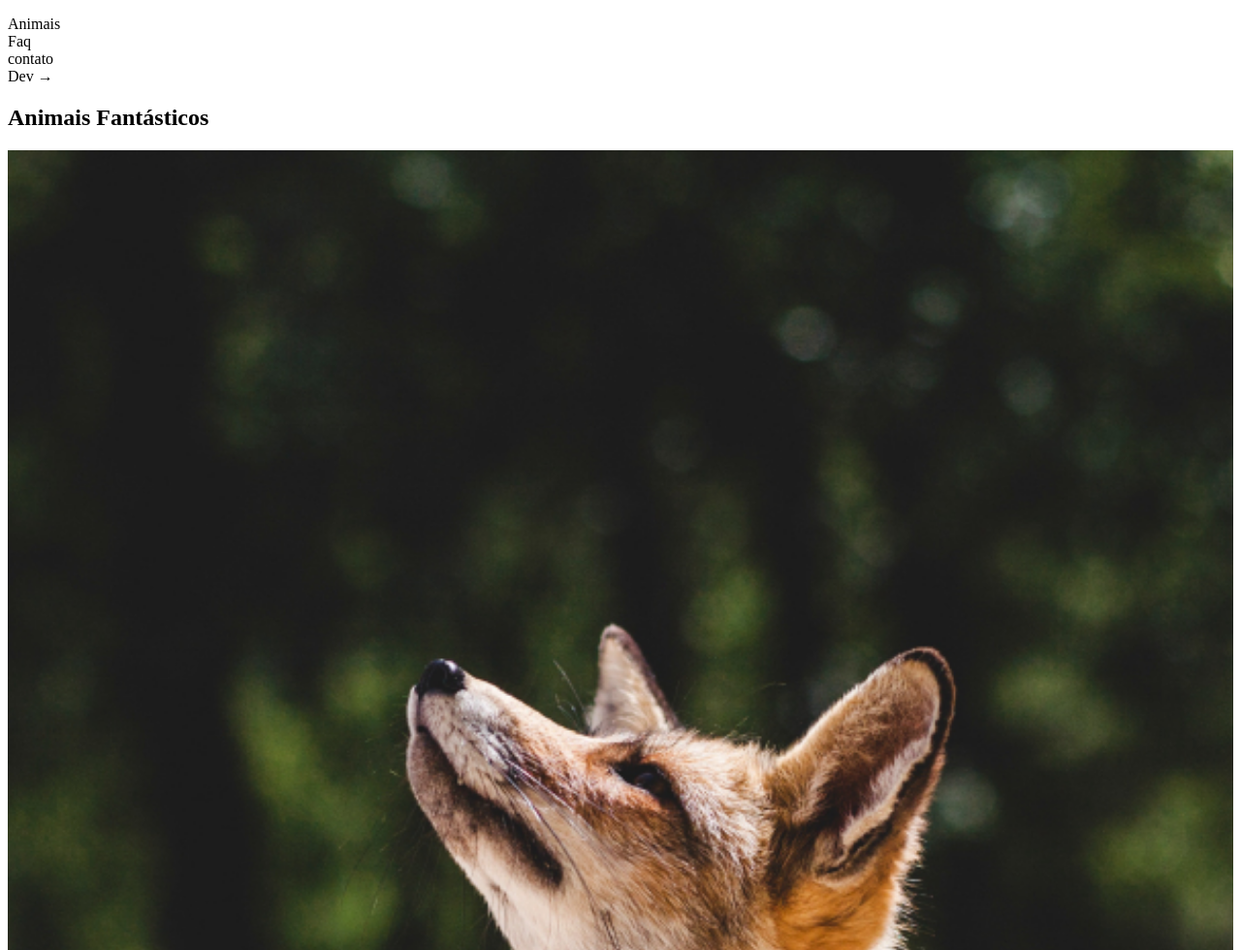
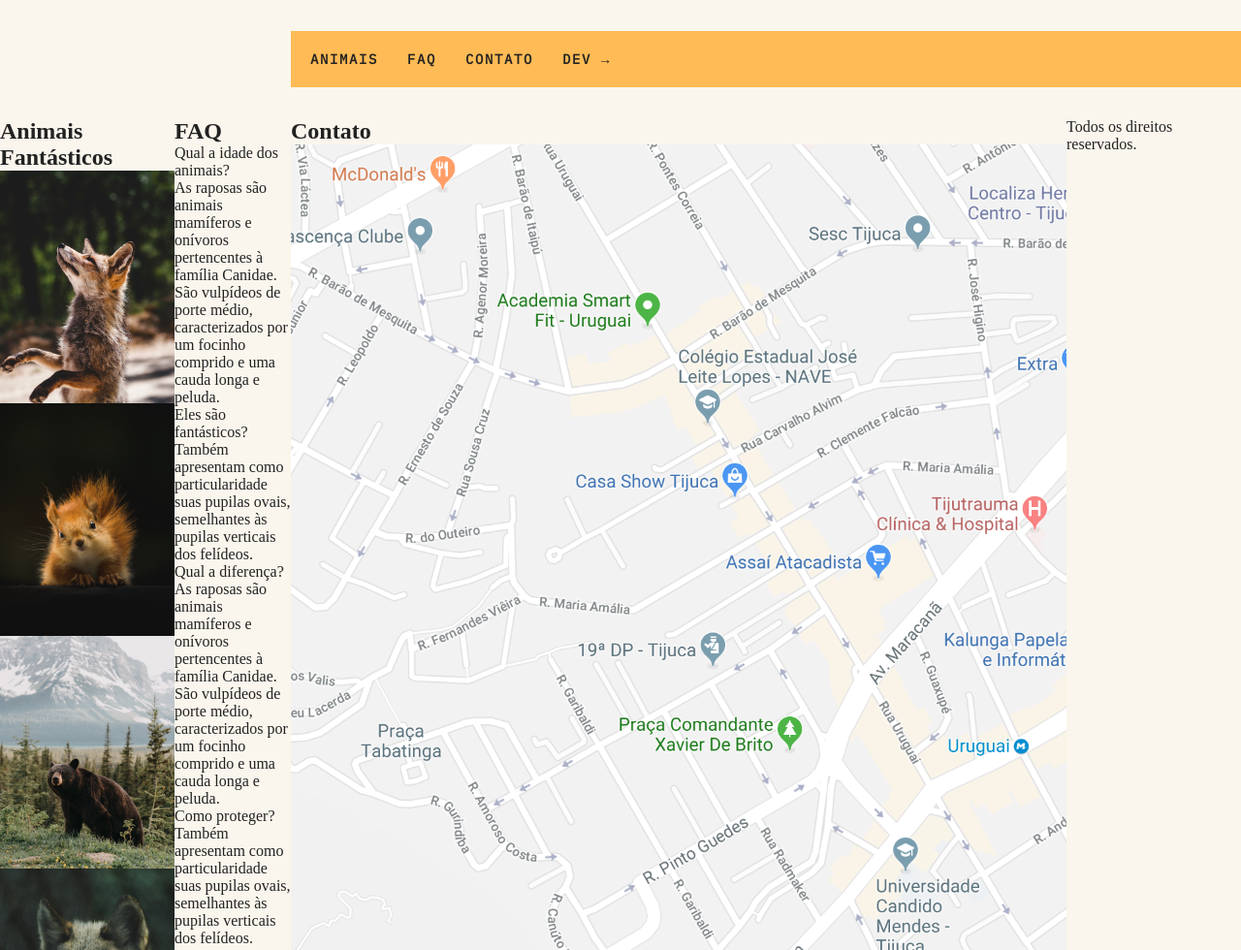
Before and after one commit to andersonwea/animais-fantasticos, a plain HTML site: page index.html in a window 1280 px wide. Shown: the top 980 px of the page at 97% size. Drawn offline with Linux system fonts and the light colour scheme.

Commit message:
estilização do header

```diff
--- a/css/global.css
+++ b/css/global.css
@@ -1,6 +1,6 @@
 * {
-  border: 0;
   padding: 0;
+  margin: 0;
   box-sizing: border-box;
 }
 
--- a/css/style.css
+++ b/css/style.css
@@ -1 +1,33 @@
 @import "./global.css";
+body {
+  background: #faf6ed;
+  color: #222222;
+  -webkit-font-smoothing: antialiased;
+  display: grid;
+  grid-template-columns: 1fr 120px minmax(300px, 800px) 1fr;
+}
+
+.header {
+  grid-column: 3 / 5;
+  margin-top: 2rem;
+  margin-bottom: 2rem;
+  background: #fb5;
+}
+
+.menu ul {
+  display: flex;
+  flex-wrap: wrap;
+  padding: 10px;
+}
+
+.menu li a {
+  display: block;
+  padding: 10px;
+  margin-right: 10px;
+  color: #222222;
+  font-family: "IBM Plex Mono", monospace;
+  font-weight: bold;
+  text-transform: uppercase;
+  font-size: 0.875rem;
+  letter-spacing: 0.1rem;
+}
--- a/index.html
+++ b/index.html
@@ -7,14 +7,18 @@
   <meta name="viewport" content="width=device-width, initial-scale=1.0">
   <title>Animais Fantásticos</title>
 
+  <link rel="preconnect" href="https://fonts.googleapis.com">
+  <link rel="preconnect" href="https://fonts.gstatic.com" crossorigin>
+  <link href="https://fonts.googleapis.com/css2?family=IBM+Plex+Mono&display=swap" rel="stylesheet">
+
   <link rel="stylesheet" href="css/style.css">
 </head>
 
 <body>
 
   <header class="header">
-    <nav aria-label="primária">
-      <ul class="menu">
+    <nav aria-label="primária" class="menu">
+      <ul>
         <li><a href="#animais">Animais</a></li>
         <li><a href="#faq">Faq</a></li>
         <li><a href="#contato">contato</a></li>
```
